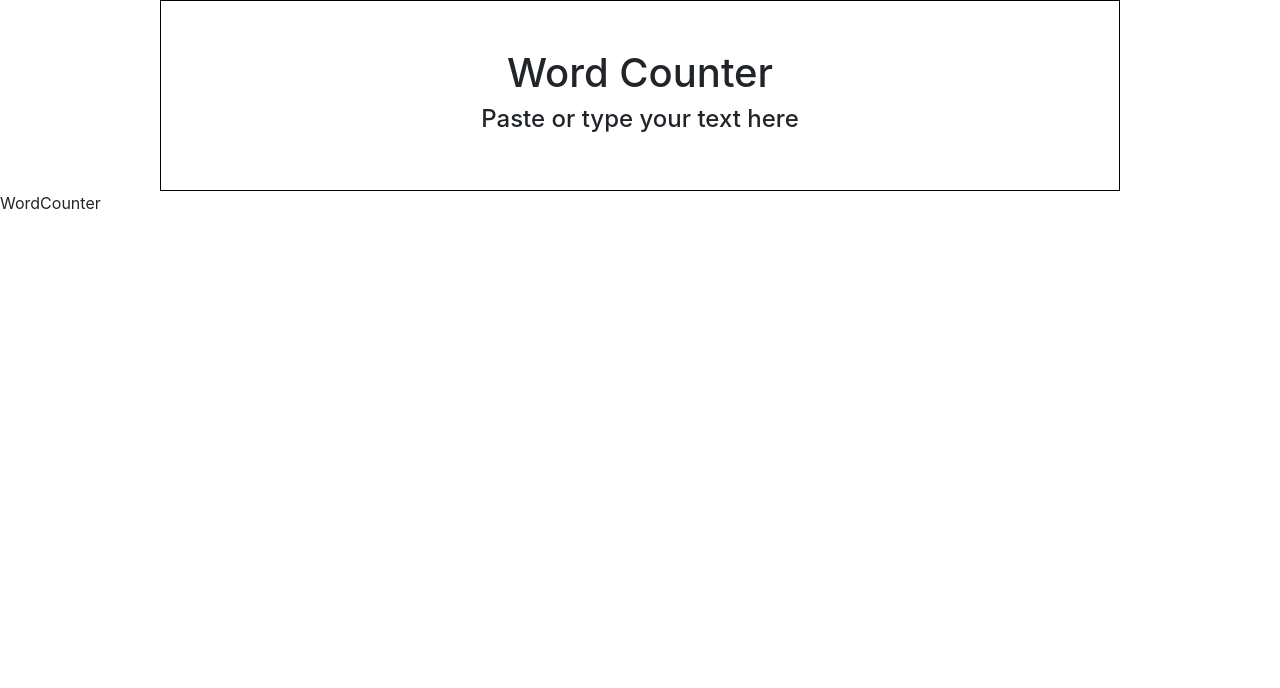
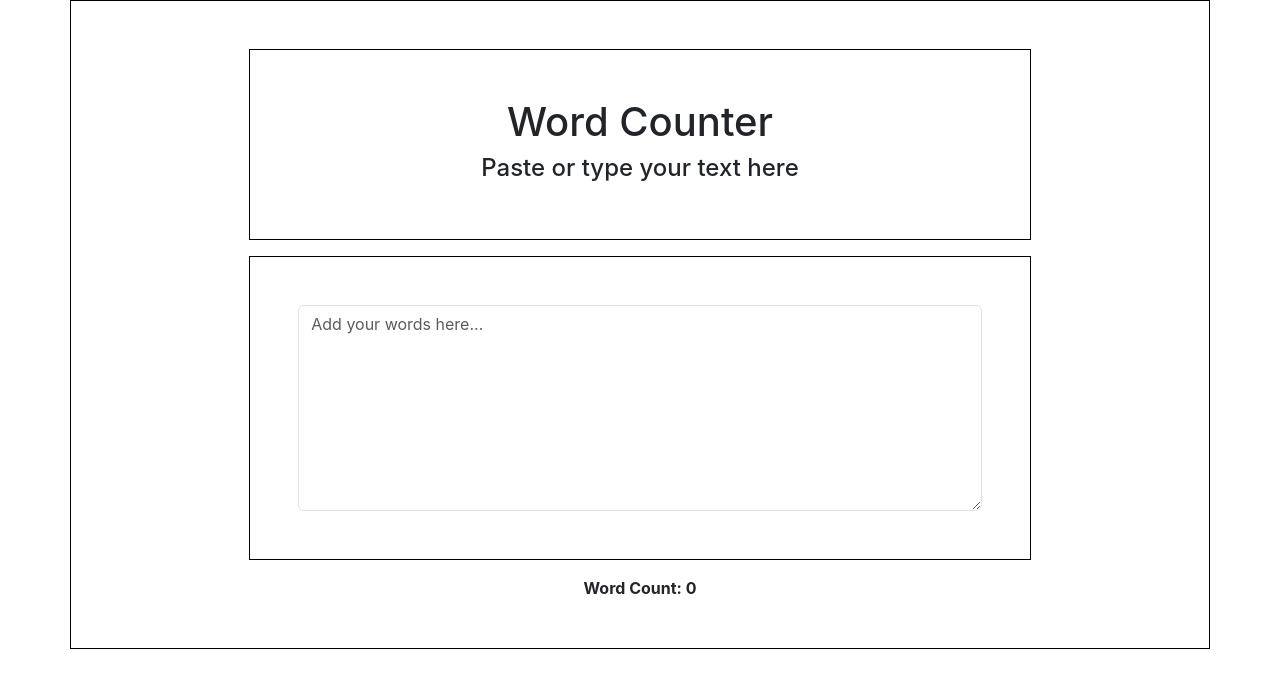
Before and after one commit to GreenCatInForest/word-counter-app, a React (Create React App) app: page / in a window 1280 px wide. Shown: the top 688 px of the page. Built offline with nearby package versions, Linux system fonts and the light colour scheme.

Commit message:
style basic WordCounter.js bootstrap

```diff
--- a/src/App.js
+++ b/src/App.js
@@ -3,7 +3,7 @@ import { WordCounter } from "./components/WordCounter";
 
 export const App = () => {
   return (
-    <div>
+    <div className="container text-center border border-1 border-black p-5">
       <Banner title="Word Counter" subTitle="Paste or type your text here" />
       <WordCounter />
     </div>
--- a/src/components/WordCounter.js
+++ b/src/components/WordCounter.js
@@ -1,3 +1,15 @@
 export const WordCounter = () => {
-  return <div>WordCounter</div>;
+  return (
+    <div>
+      <div className="mt-3 container w-75 container col-sm-auto text-center border border-1 border-black p-3 p-sm-5">
+        <textarea
+          class="form-control"
+          id="exampleFormControlTextarea1"
+          rows="8"
+          placeholder="Add your words here..."
+        ></textarea>
+      </div>
+      <div className="mt-3 fw-bolder">Word Count: 0</div>
+    </div>
+  );
 };
```
